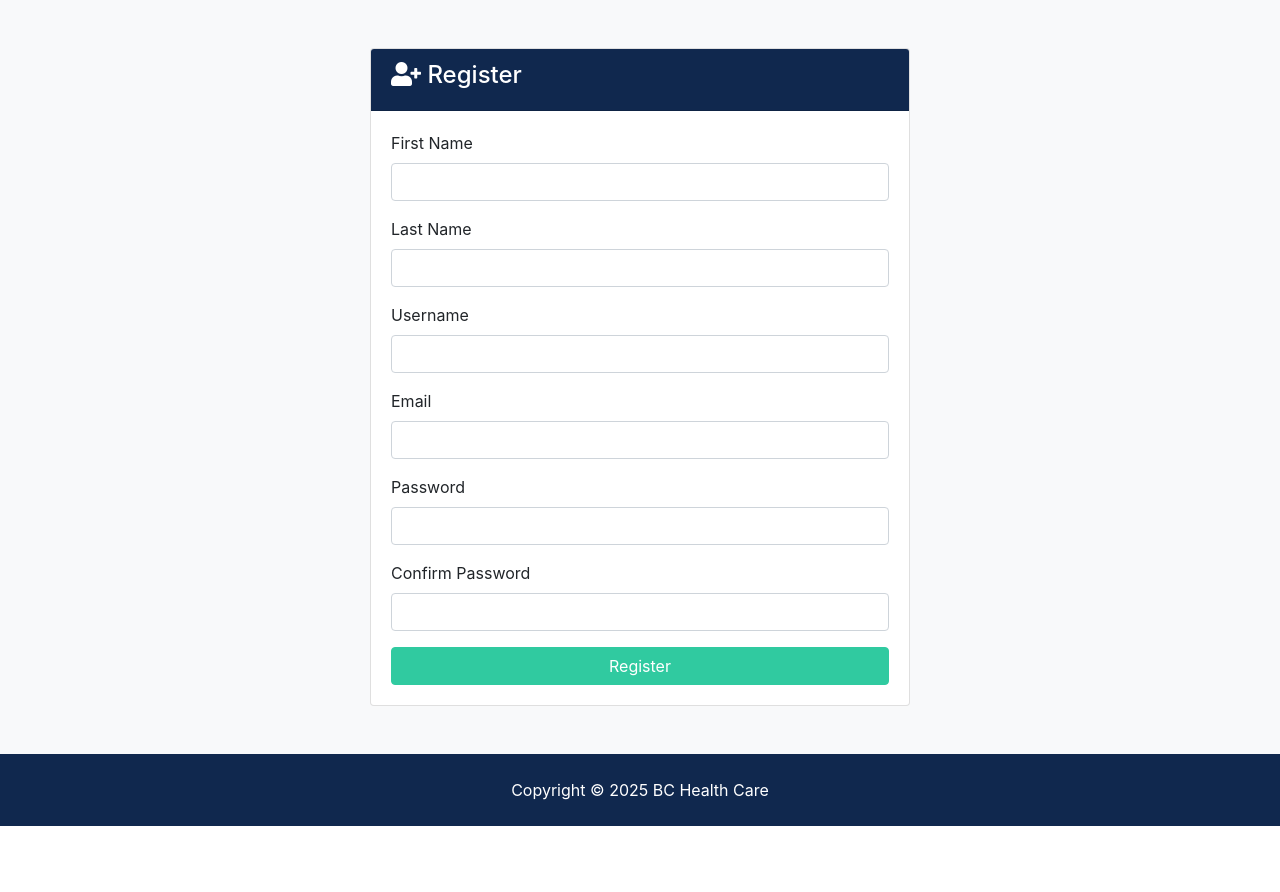
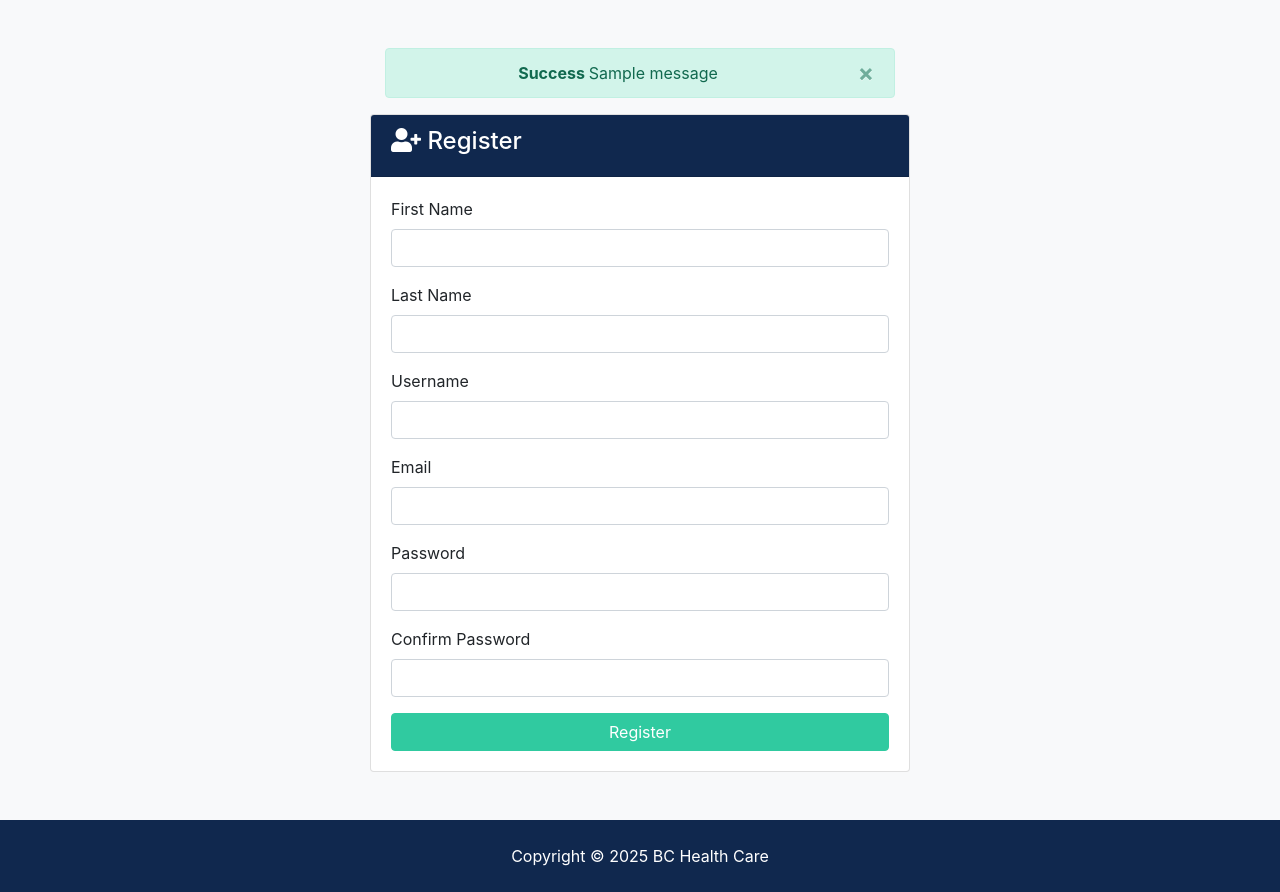
Before and after one commit to christinawkhau/ERB7F, a Django app: page /accounts/register in a window 1280 px wide. Shown: the part 164-1056 px from the top of the page. Before the commit the page ends 990 px from the top, so only its background shows below. Run offline with Django 5.2, Linux system fonts and the light colour scheme; tables that the repository leaves empty hold one stand-in row (values such as "Sample post"); one stand-in notice (Sample message) is shown; some libraries are stand-ins or nearby versions.

Commit message:
Step 16 : message

```diff
--- a/accounts/views.py
+++ b/accounts/views.py
@@ -1,9 +1,16 @@
 from django.shortcuts import render, redirect
+from django.contrib import messages
 
 # Create your views here.
 def register(request):
     if request.method =="POST":
         print('submit')
+        messages.success(request,"Account created successfully")
+        #debug messages content
+        #storage=messages.get_messages(request)
+
+        #for message in storage:
+         #   print(message.level_tag, message.message)
         return redirect('accounts:register')
     else:
         return render(request, 'accounts/register.html')
--- a/config/settings.py
+++ b/config/settings.py
@@ -13,6 +13,7 @@ https://docs.djangoproject.com/en/5.2/ref/settings/
 from pathlib import Path
 from dotenv import load_dotenv
 import os
+from django.contrib.messages import constants as messages
 load_dotenv()
 
 # Build paths inside the project like this: BASE_DIR / 'subdir'.
@@ -147,3 +148,7 @@ MEDIA_ROOT=os.path.join(BASE_DIR, 'MEDIA')
 MEDIA_URL='/media/'
 
 TAGGIT_CASE_INSENSIVE=True
+MESSAGE_TAGS={
+    messages.ERROR: 'danger',
+    messages.SUCCESS: 'success',
+}
--- a/static/js/main.js
+++ b/static/js/main.js
@@ -1,2 +1,6 @@
 const date = new Date();
 document.querySelector('.year').innerHTML = date.getFullYear();
+
+setTimeout(()=>{
+    $('message').fadeOut("slow");       //find message id and diabled it
+},3000);
--- a/templates/accounts/register.html
+++ b/templates/accounts/register.html
@@ -1,10 +1,11 @@
-{% extends 'base.html' %}
-{% load static %}
+{% extends 'base.html' %} {% load static %} {% load humanize %}
+<!-- block content -->
 {% block content %}
- <section id="register" class="bg-light py-5">
+<section id="register" class="bg-light py-5">
       <div class="container">
         <div class="row">
           <div class="col-md-6 mx-auto">
+            {% include 'partials/_alert.html' %}
             <div class="card">
               <div class="card-header bg-primary text-white">
                 <h4><i class="fas fa-user-plus"></i> Register</h4>
--- /dev/null
+++ b/templates/partials/_alert.html
@@ -0,0 +1,18 @@
+{% if messages %}
+<!--- messages -->
+{% for message in messages %}
+<div class="container" id="message">
+  <div
+   class="alert alert-{{message.tags}} alert-dismissible text-center"
+   role="alert"
+  >
+   <button class="close" type="button" data-dismiss="alert">
+     <span aria-hidden="true">&times;</span>
+   </button>
+   <strong>
+    {% if message.level == DEFAULT_MESSAGE_LEVELS.ERROR %} Error: {% else %}
+    {{message.tags | title}} {% endif %} </strong
+   >{{message}}
+  </div>
+</div>
+{% endfor %} {% endif %}
```
Also changed, not shown: templates/accounts/login.html (+4 -3 lines), 1 other file.
